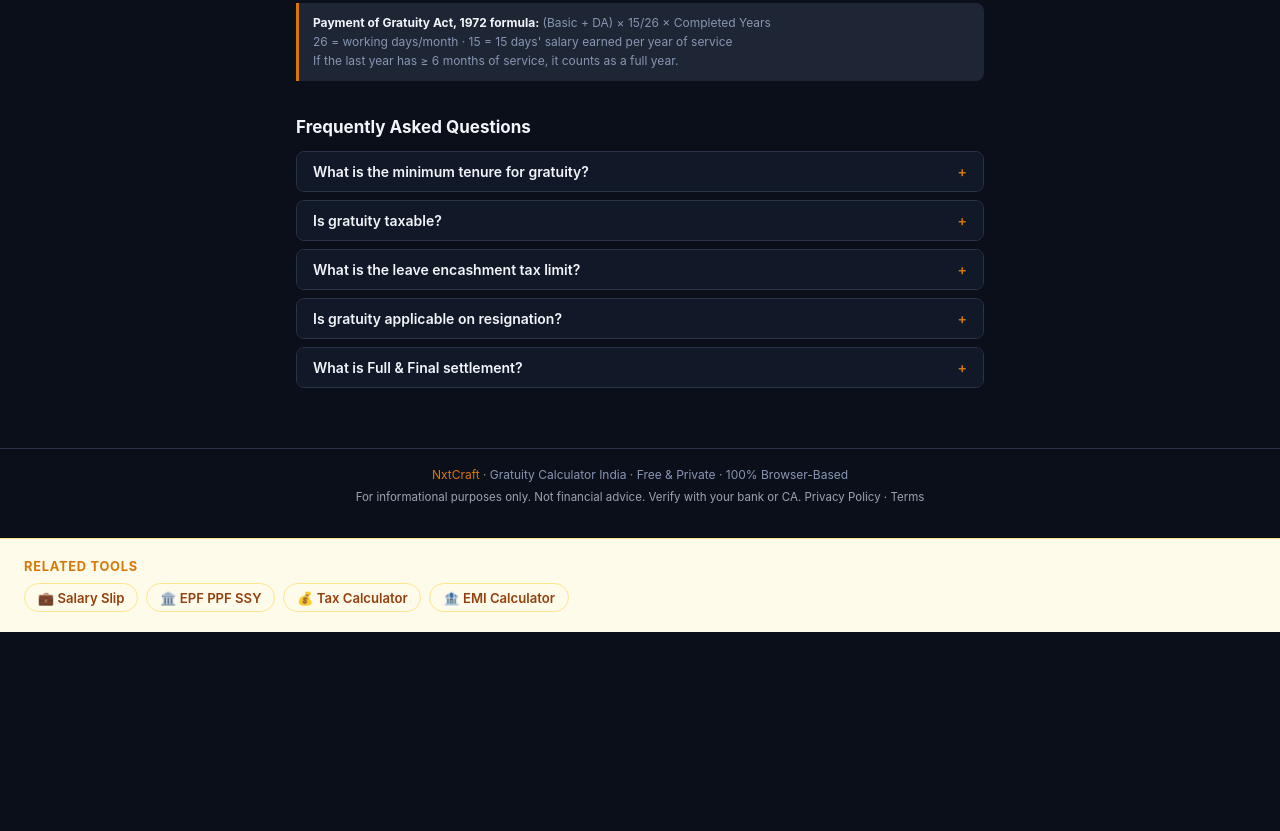
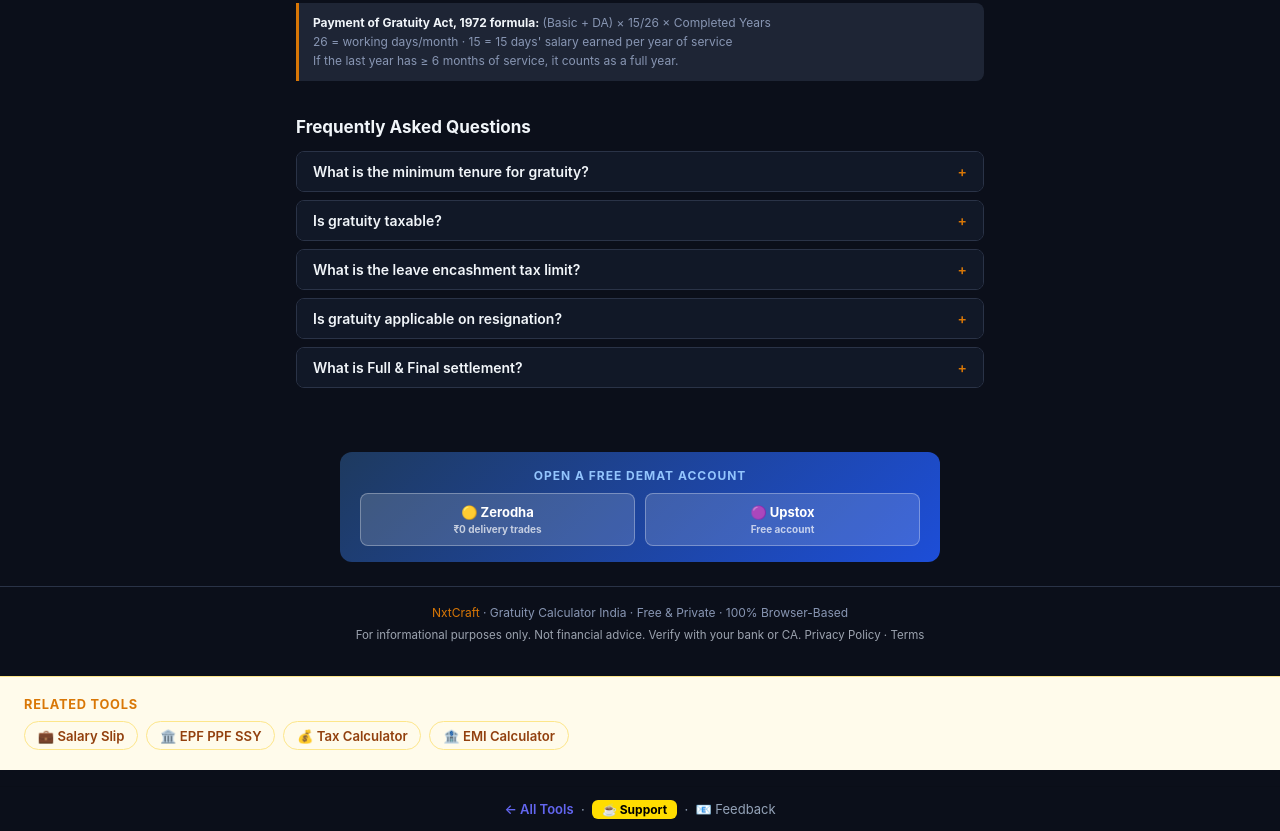
Before and after one commit to nxtcraft/gratuity, a plain HTML site: page index.html in a window 1280 px wide. Shown: the part 790-1621 px from the top of the page. Before the commit the page ends 1422 px from the top, so only its background shows below. Drawn offline with Linux system fonts and the light colour scheme.

Commit message:
feat: add footer strip, standardize theme-color, extend referral links
Co-Authored-By: Claude Sonnet 4.6 <noreply@anthropic.com>

```diff
--- a/index.html
+++ b/index.html
@@ -16,7 +16,7 @@
 <meta name="twitter:title" content="Gratuity Calculator India 2024-25">
 <meta name="twitter:description" content="Calculate gratuity, leave encashment and full & final settlement. Free, instant, 100% browser-based.">
 <meta name="twitter:site" content="@nxtcraft">
-<meta name="theme-color" content="#d97706">
+<meta name="theme-color" content="#4f46e5">
 <link rel="manifest" href="/gratuity/manifest.json">
 <meta name="mobile-web-app-capable" content="yes">
 <script async src="https://www.googletagmanager.com/gtag/js?id=G-R9EW10BJGW"></script>
@@ -277,6 +277,13 @@ footer{text-align:center;padding:18px;font-size:12px;color:var(--muted);border-t
   <details><summary>What is Full & Final settlement?</summary><p>F&F is the final payout when you leave a company — typically processed within 45 days. It includes gratuity (if eligible), leave encashment, salary for days worked in the last month, bonus, notice period pay or recovery, minus loans, TDS, and other deductions.</p></details>
 </div>
 
+<div style="max-width:600px;margin:24px auto;padding:16px 20px;background:linear-gradient(135deg,#1e3a5f,#1d4ed8);border-radius:12px;text-align:center">
+  <div style="color:#93c5fd;font-size:12px;font-weight:700;text-transform:uppercase;letter-spacing:1px;margin-bottom:10px">Open a Free Demat Account</div>
+  <div style="display:grid;grid-template-columns:1fr 1fr;gap:10px">
+    <a href="https://zerodha.com/open-account?c=CS3546" target="_blank" rel="noopener sponsored" style="display:block;background:rgba(255,255,255,.15);border:1px solid rgba(255,255,255,.3);border-radius:8px;padding:10px;text-align:center;text-decoration:none;color:#fff;font-size:13px;font-weight:700">🟡 Zerodha<div style="font-size:10px;opacity:.7;margin-top:3px">₹0 delivery trades</div></a>
+    <a href="https://upstox.onelink.me/0H1s/GWQR" target="_blank" rel="noopener sponsored" style="display:block;background:rgba(255,255,255,.15);border:1px solid rgba(255,255,255,.3);border-radius:8px;padding:10px;text-align:center;text-decoration:none;color:#fff;font-size:13px;font-weight:700">🟣 Upstox<div style="font-size:10px;opacity:.7;margin-top:3px">Free account</div></a>
+  </div>
+</div>
 <footer>
   <p><a href="https://nxtcraft.github.io/">NxtCraft</a> · Gratuity Calculator India · Free &amp; Private · 100% Browser-Based</p>
 <p style="font-size:.72rem;color:#9ca3af;margin-top:.5rem">For informational purposes only. Not financial advice. Verify with your bank or CA. <a href="https://nxtcraft.github.io/privacy/" style="color:#9ca3af">Privacy Policy</a> · <a href="https://nxtcraft.github.io/terms/" style="color:#9ca3af">Terms</a></p>
@@ -392,5 +399,6 @@ calcGratuity();calcLeave();calcFF();
 <style>.related-tools{background:#fffbeb;border-top:1px solid #fde68a;padding:1.25rem 1.5rem;margin-top:1rem}.related-tools h3{font-size:.8rem;font-weight:700;color:#d97706;text-transform:uppercase;letter-spacing:.06em;margin-bottom:.6rem}.related-tools-grid{display:flex;flex-wrap:wrap;gap:.5rem}.related-tools a{display:inline-flex;align-items:center;gap:.35rem;padding:.35rem .8rem;border-radius:20px;border:1.5px solid #fde68a;color:#92400e;font-size:.82rem;font-weight:600;text-decoration:none;transition:all .15s}.related-tools a:hover{background:#d97706;color:#fff;border-color:#d97706}</style>
 <div class="related-tools"><h3>Related Tools</h3><div class="related-tools-grid"><a href="https://nxtcraft.github.io/salaryslip/">💼 Salary Slip</a><a href="https://nxtcraft.github.io/pfcalc/">🏛️ EPF PPF SSY</a><a href="https://nxtcraft.github.io/taxcalc/">💰 Tax Calculator</a><a href="https://nxtcraft.github.io/emicalc/">🏦 EMI Calculator</a></div></div>
 <script>if("serviceWorker"in navigator)navigator.serviceWorker.register("/gratuity/sw.js");</script>
+<div style="text-align:center;padding:14px 20px;font-size:13px;color:#94a3b8;border-top:1px solid rgba(0,0,0,0.08);margin-top:16px"><a href="https://nxtcraft.github.io/" style="color:#6366f1;text-decoration:none;font-weight:600">← All Tools</a> &nbsp;·&nbsp; <a href="https://buymeacoffee.com/nxtcraft" target="_blank" rel="noopener" style="background:#FFDD00;color:#000;padding:2px 10px;border-radius:6px;font-weight:700;text-decoration:none;font-size:12px">☕ Support</a> &nbsp;·&nbsp; <a href="mailto:pradeepkesharwani4@gmail.com?subject=Feedback" style="color:#94a3b8;text-decoration:none">📧 Feedback</a></div>
 </body>
 </html>
```
